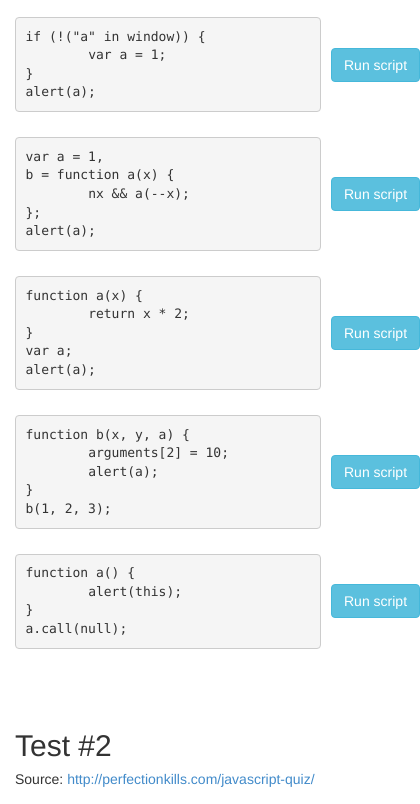
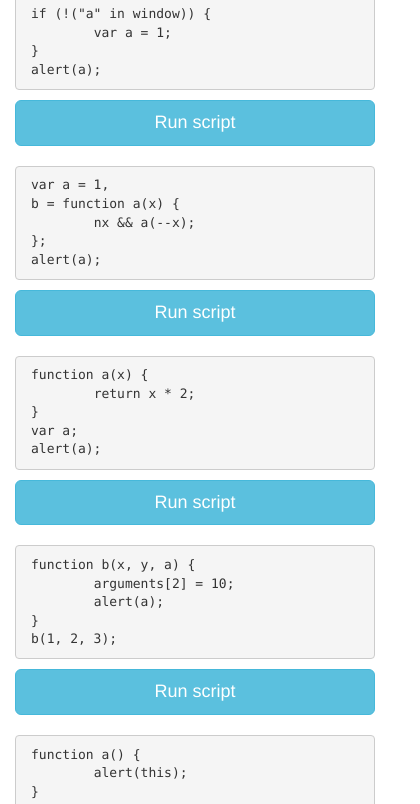
Before and after one commit to RynoRn/javascript-questions, a plain HTML site: page index.html in a window 390 px wide. Shown: the part 418-1222 px from the top of the page, 420 px wide, since content can reach past the window. Drawn offline with nearby package versions, Linux system fonts and the light colour scheme.

Commit message:
Responsive layout updates.

```diff
--- a/css/style.css
+++ b/css/style.css
@@ -10,19 +10,24 @@ h2 + h5 {
 	margin-bottom: 20px;
 }
 .block {
-	margin: 0 0 15px;
 	position: relative;
 }
-.block pre {
-	width: 85%;
-	float: left;
-}
 .block  .btn {
-	margin: -5px 0 0 10px;
+	margin: -5px 0 15px 10px;
+	padding-left: 20px;
+	padding-right: 20px;
+
 	position: absolute;
 	top: 50%;
 	-webkit-transform: translateY(-50%);
 }
+@media (max-width: 992px){
+	.block  .btn {
+		position: static;
+		margin: 0 0 20px;
+		-webkit-transform: none;
+	}
+}
 .block--test {
 	padding-top: 50px;
 }
--- a/index.html
+++ b/index.html
@@ -48,7 +48,7 @@
     </div>
 
     <div class="container">
-
+      <div class="row">
         <div class="starter-template">
           <h1>Javascript questions</h1>
           <p class="lead">A collection of advanced Javascript questions.<br/>Worth checking out before going to an interview.</p>
@@ -56,16 +56,18 @@
 
         <div ng-controller="questionsController">
           <section ng-repeat="t in tests">
+            <div class="container">
               <h2 id="{{t.id}}" class="block--test">{{t.title}}</h2>
               <h5>Source: <a href="{{t.sourceUrl}}" target="_blank">{{t.sourceUrl}}</a></h5>
 
               <div class="block clearfix" ng-repeat="q in t.questions">
-            <pre>{{q.script}}</pre>
-            <button class="btn btn-info clearfix js-runscript" ng-click="runScript()">{{buttonText}}</button>
+                <pre class="col-md-8 col-xs-12">{{q.script}}</pre>
+                <button class="btn btn-lg btn-info clearfix js-runscript col-md-4 col-xs-12" ng-click="runScript()">{{buttonText}}</button>
+              </div>
             </div>
           </section>
         </div>
-
+      </div>
     </div>
 
     <script src="https://ajax.googleapis.com/ajax/libs/jquery/1.11.1/jquery.min.js"></script>
```
Lines whose indentation alone changed are shown as unchanged.
